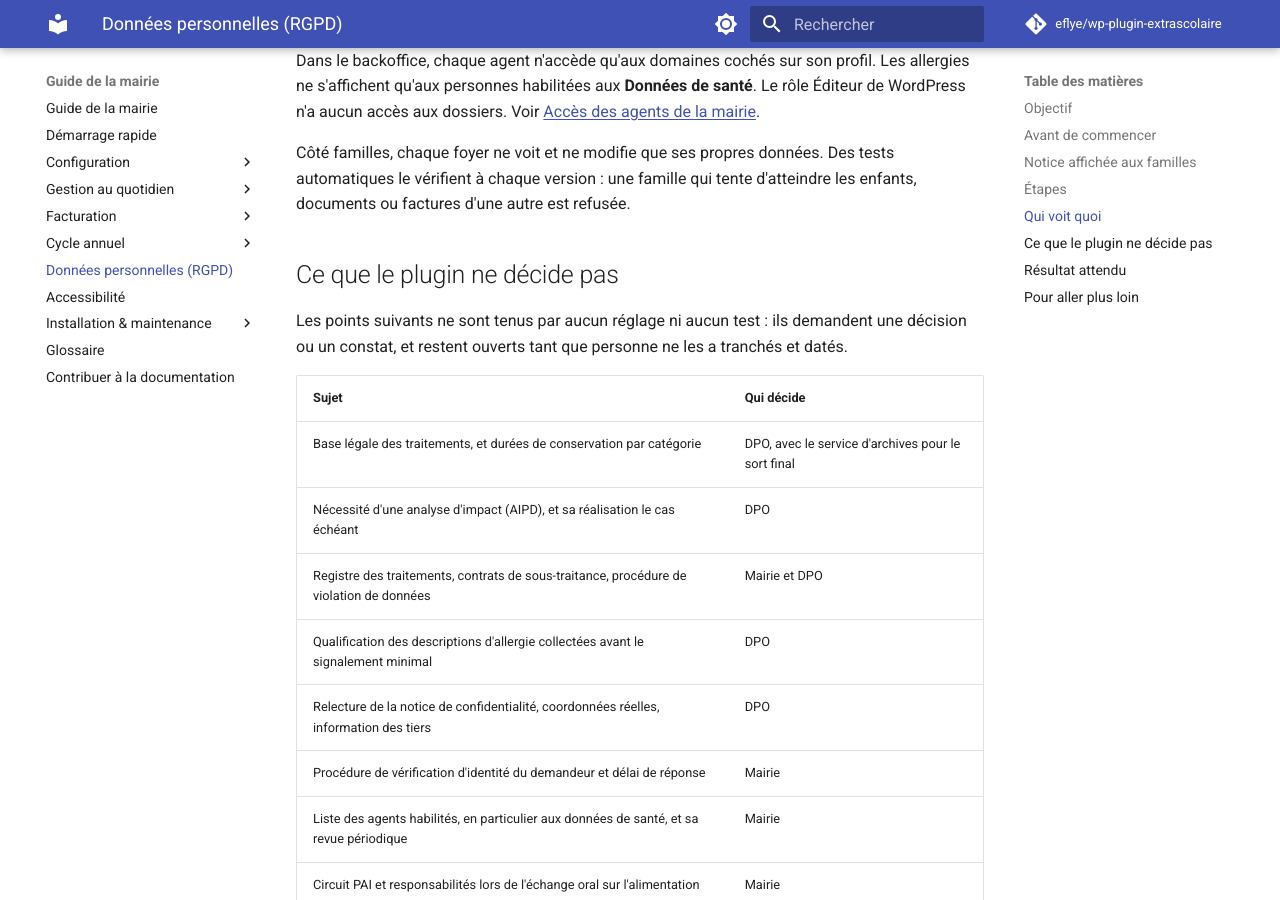
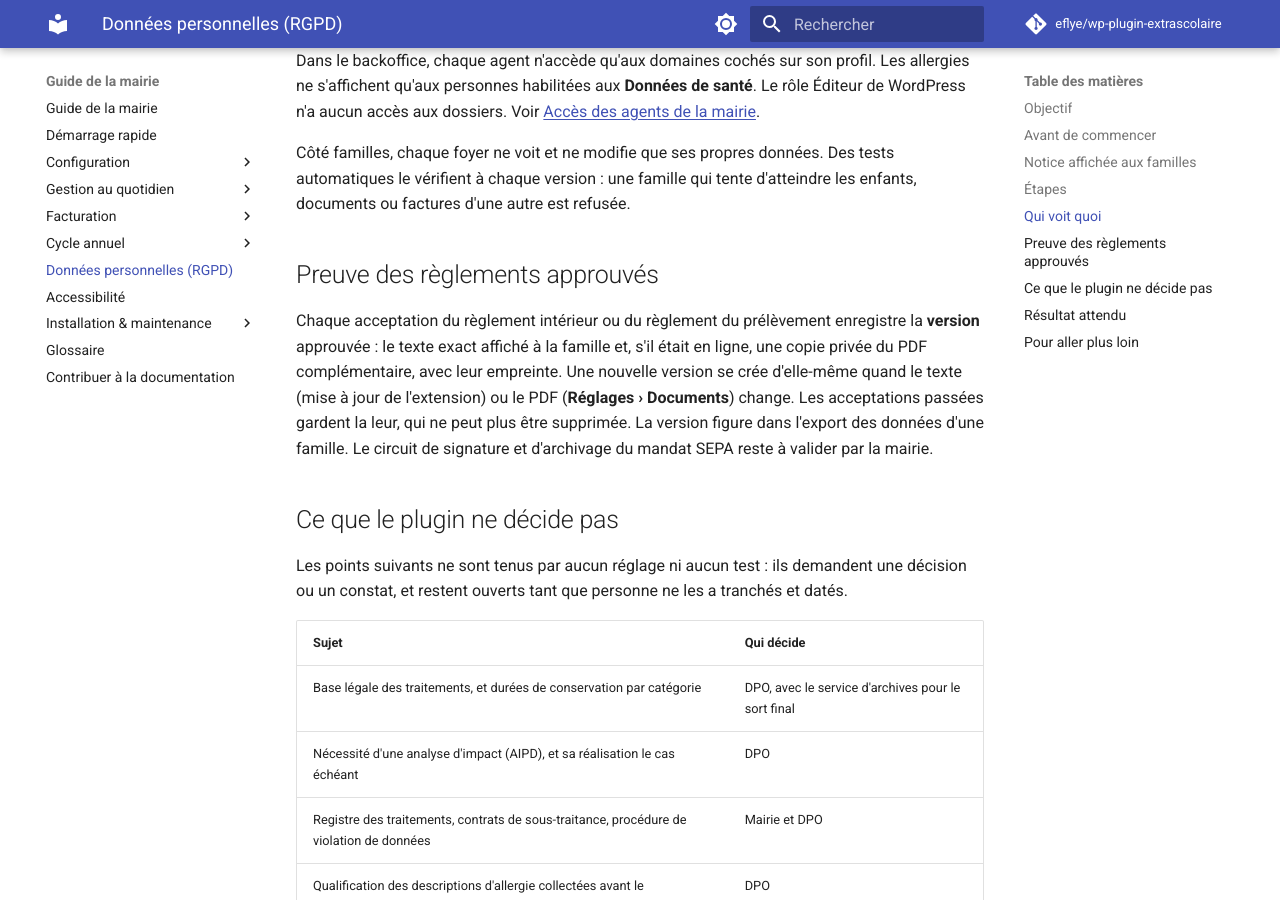
Before and after one commit to eflye/wp-plugin-extrascolaire, an MkDocs documentation site: the page built from documentation/rgpd.md, in a window 1280 px wide and 900 px high, scrolled down 2354 px. Built offline with MkDocs 1.6.1 and Material for MkDocs 9.7.7, drawn with Linux system fonts in a browser that asks for light colours; comment, search, counter and statistics services are not loaded.

Commit message:
docs(reglements): preuve des règlements approuvés ; TODO P2-14
Co-Authored-By: Claude Opus 5.5 <noreply@anthropic.com>
Claude-Session: https://claude.ai/code/session_01NUknn5V2uYE87AKNARM7tY

```diff
--- a/documentation/rgpd.md
+++ b/documentation/rgpd.md
@@ -41,6 +41,10 @@ Dans le backoffice, chaque agent n'accède qu'aux domaines cochés sur son profi
 
 Côté familles, chaque foyer ne voit et ne modifie que ses propres données. Des tests automatiques le vérifient à chaque version : une famille qui tente d'atteindre les enfants, documents ou factures d'une autre est refusée.
 
+## Preuve des règlements approuvés
+
+Chaque acceptation du règlement intérieur ou du règlement du prélèvement enregistre la **version** approuvée : le texte exact affiché à la famille et, s'il était en ligne, une copie privée du PDF complémentaire, avec leur empreinte. Une nouvelle version se crée d'elle-même quand le texte (mise à jour de l'extension) ou le PDF (**Réglages › Documents**) change. Les acceptations passées gardent la leur, qui ne peut plus être supprimée. La version figure dans l'export des données d'une famille. Le circuit de signature et d'archivage du mandat SEPA reste à valider par la mairie.
+
 ## Ce que le plugin ne décide pas
 
 Les points suivants ne sont tenus par aucun réglage ni aucun test : ils demandent une décision ou un constat, et restent ouverts tant que personne ne les a tranchés et datés.
```
Also changed, not shown: TODO.md (+3 -1 lines), documentation/cycle-annuel/reinscription.md (+1 -1 lines), documentation/familles/reinscription.md (+1 -1 lines), documentation/gestion-quotidienne/moderation-inscriptions.md (+1 -1 lines), documentation/installation/notes-mise-a-jour.md (+1 -0 lines).
